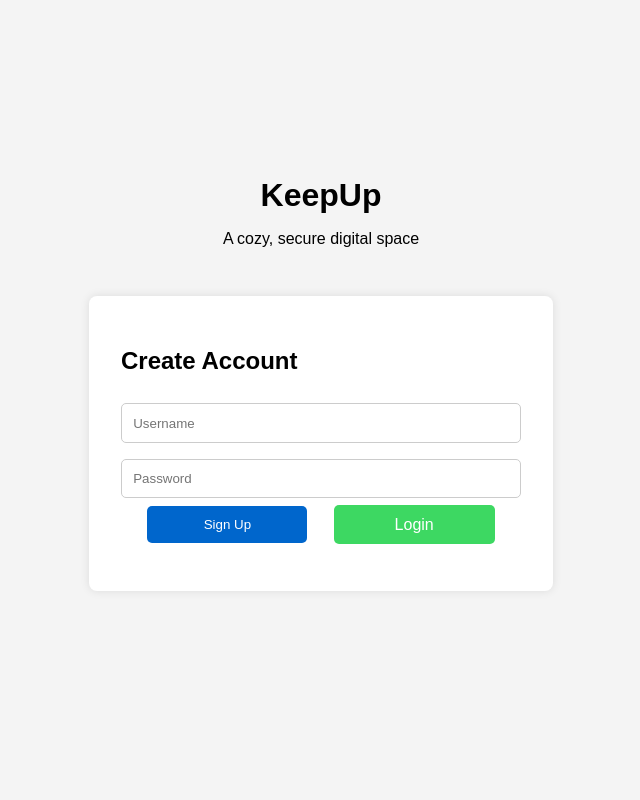
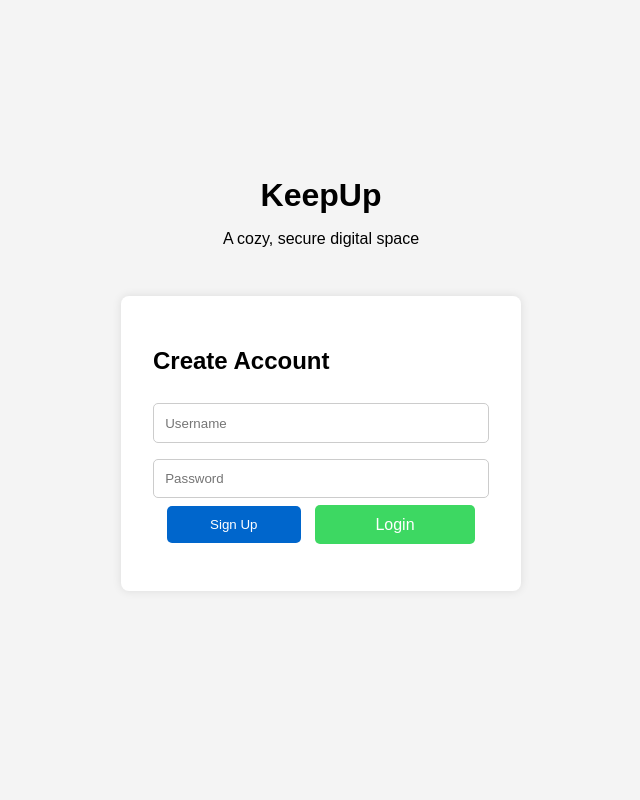
Before and after one commit to zjsan/file-storage-app, a PHP site: page /signup.php in a window 1280 px wide. Shown: the whole page, without its empty margins (319-959 px from the left). Run offline with PHP 8.4, Linux system fonts and the light colour scheme.

Commit message:
Update body.css

```diff
--- a/css/body.css
+++ b/css/body.css
@@ -1,3 +1,7 @@
+*,html,body{
+     box-sizing: border-box;
+}
+
 body {
      font-family: Arial;
      display: flex;
@@ -7,6 +11,7 @@ body {
      margin: 0;
      padding: 0;
      background: #f4f4f4;
+
 }
 
 h1{
```
